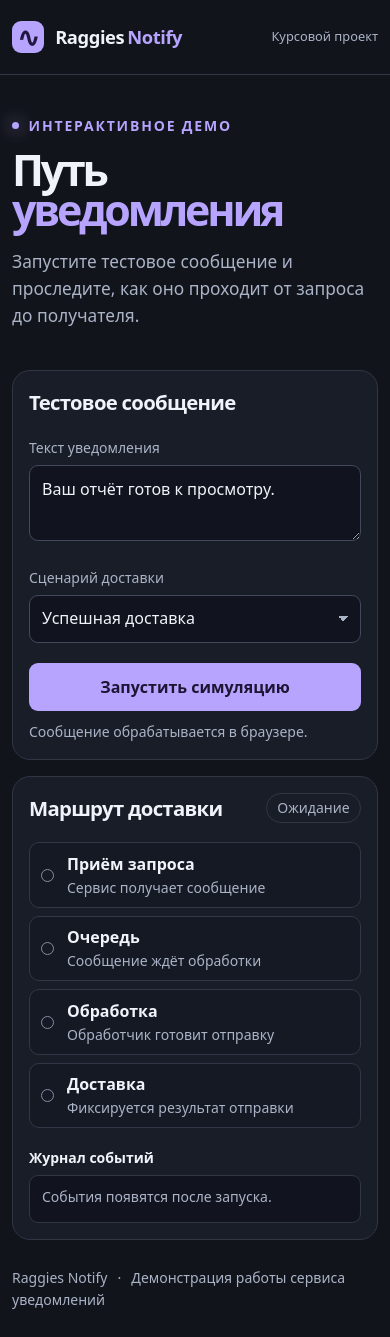
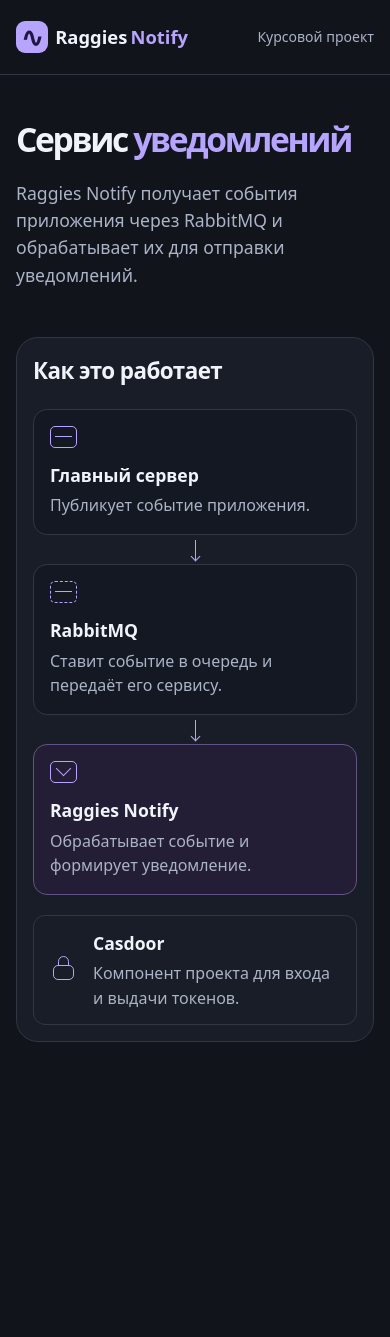
Before and after one commit to alexander-u03-work/notifications, a plain HTML site: page docs/index.html in a window 390 px wide. After the commit the page ends 1090 px from the top, so only its background shows below. Drawn offline with Linux system fonts and the light colour scheme.

Commit message:
Update Pages demo from Sites v2

```diff
--- a/docs/demo.js
+++ /dev/null
@@ -1,84 +0,0 @@
-const form = document.querySelector('#demo');
-const launch = document.querySelector('#launch');
-const status = document.querySelector('#status');
-const steps = [...document.querySelectorAll('#flow li')];
-const log = document.querySelector('#events');
-const receipt = document.querySelector('#receipt');
-const messageField = document.querySelector('#message');
-
-const pause = () => new Promise(resolve => setTimeout(resolve, 550));
-
-function showStatus(label, tone) {
-  status.textContent = label;
-  status.dataset.tone = tone;
-}
-
-function record(message) {
-  const entry = document.createElement('li');
-  const timestamp = document.createElement('time');
-  const now = new Date();
-  timestamp.dateTime = now.toISOString();
-  timestamp.textContent = now.toLocaleTimeString('ru-RU');
-  entry.append(timestamp, message);
-  log.append(entry);
-}
-
-async function runStep(index, message) {
-  const step = steps[index];
-  step.dataset.state = 'active';
-  record(message);
-  await pause();
-  step.dataset.state = 'done';
-}
-
-messageField.addEventListener('input', () => messageField.setCustomValidity(''));
-
-form.addEventListener('submit', async event => {
-  event.preventDefault();
-  if (launch.disabled) return;
-
-  const message = messageField.value.trim();
-  if (!message) {
-    messageField.setCustomValidity('Введите текст уведомления.');
-    messageField.reportValidity();
-    return;
-  }
-
-  const scenario = document.querySelector('#scenario').value;
-  launch.disabled = true;
-  receipt.hidden = true;
-  log.replaceChildren();
-  steps.forEach(step => delete step.dataset.state);
-  showStatus('В обработке', 'active');
-
-  try {
-    await runStep(0, 'Тестовый запрос принят.');
-    await runStep(1, 'Сообщение помещено в очередь.');
-    await runStep(2, 'Обработчик подготовил сообщение.');
-    steps[3].dataset.state = 'active';
-    record('Выполняется попытка доставки.');
-    await pause();
-
-    if (scenario === 'retry') {
-      steps[3].dataset.state = 'error';
-      record('Временный сбой. Запланирована повторная попытка.');
-      await pause();
-      await runStep(3, 'Повторная попытка доставки.');
-    }
-
-    if (scenario === 'failure') {
-      steps[3].dataset.state = 'error';
-      record('Канал доставки отклонил сообщение.');
-      showStatus('Ошибка доставки', 'bad');
-      return;
-    }
-
-    steps[3].dataset.state = 'done';
-    record('Сообщение доставлено в симуляции.');
-    receipt.querySelector('p').textContent = message;
-    receipt.hidden = false;
-    showStatus('Доставлено', 'good');
-  } finally {
-    launch.disabled = false;
-  }
-});
--- a/docs/index.html
+++ b/docs/index.html
@@ -3,10 +3,9 @@
 <head>
 <meta charset="utf-8">
 <meta name="viewport" content="width=device-width, initial-scale=1">
-<meta name="description" content="Интерактивная демонстрация сервиса уведомлений для курсового проекта.">
-<title>Raggies Notify — путь уведомления</title>
+<meta name="description" content="Как устроен сервис уведомлений Raggies Notify.">
+<title>Raggies Notify — архитектура сервиса</title>
 <link rel="stylesheet" href="style.css">
-<script src="demo.js" defer></script>
 </head>
 <body>
 <header class="top"><div class="wrap bar">
@@ -15,35 +14,35 @@
 </div></header>
 <main class="wrap" id="top">
 <section class="hero" aria-labelledby="title">
-<div class="intro"><div class="eyebrow"><span></span> ИНТЕРАКТИВНОЕ ДЕМО</div>
-<h1 id="title">Путь<br><em>уведомления</em></h1>
-<p>Запустите тестовое сообщение и проследите, как оно проходит от запроса до получателя.</p></div>
-<div class="art" aria-hidden="true"><div class="orbit outer"></div><div class="orbit inner"></div><div class="orbit core"></div><i class="spark one"></i><i class="spark two"></i><i class="spark three"></i><div class="envelope"><b></b></div></div>
+<div class="intro">
+<h1 id="title">Сервис <em>уведомлений</em></h1>
+<p>Raggies Notify получает события приложения через RabbitMQ и обрабатывает их для отправки уведомлений.</p>
+</div>
 </section>
-<section class="studio" aria-label="Симулятор уведомлений">
-<form class="panel settings" id="demo">
-<h2>Тестовое сообщение</h2>
-<label for="message">Текст уведомления</label>
-<textarea id="message" required maxlength="160" rows="2">Ваш отчёт готов к просмотру.</textarea>
-<label for="scenario">Сценарий доставки</label>
-<select id="scenario"><option value="success">Успешная доставка</option><option value="retry">Временный сбой и повтор</option><option value="failure">Ошибка доставки</option></select>
-<button id="launch" type="submit">Запустить симуляцию</button>
-<p class="hint">Сообщение обрабатывается в браузере.</p>
-</form>
-<section class="panel monitor" aria-labelledby="flow-title">
-<div class="monitor-head"><h2 id="flow-title">Маршрут доставки</h2><span id="status" role="status">Ожидание</span></div>
-<ol class="flow" id="flow">
-<li><span class="node" aria-hidden="true"></span><div><strong>Приём запроса</strong><small>Сервис получает сообщение</small></div></li>
-<li><span class="node" aria-hidden="true"></span><div><strong>Очередь</strong><small>Сообщение ждёт обработки</small></div></li>
-<li><span class="node" aria-hidden="true"></span><div><strong>Обработка</strong><small>Обработчик готовит отправку</small></div></li>
-<li><span class="node" aria-hidden="true"></span><div><strong>Доставка</strong><small>Фиксируется результат отправки</small></div></li>
+<section class="panel" aria-labelledby="flow-title">
+<h2 id="flow-title">Как это работает</h2>
+<ol class="flow">
+<li>
+<span class="icon server" aria-hidden="true"></span>
+<h3>Главный сервер</h3>
+<p>Публикует событие приложения.</p>
+</li>
+<li>
+<span class="icon broker" aria-hidden="true"></span>
+<h3>RabbitMQ</h3>
+<p>Ставит событие в очередь и передаёт его сервису.</p>
+</li>
+<li>
+<span class="icon mail" aria-hidden="true"></span>
+<h3>Raggies Notify</h3>
+<p>Обрабатывает событие и формирует уведомление.</p>
+</li>
 </ol>
-<div class="log-head">Журнал событий</div>
-<ol class="log" id="events" aria-label="Журнал событий" aria-live="polite"><li class="muted">События появятся после запуска.</li></ol>
-<div id="receipt" class="receipt" hidden><strong>Что увидит получатель</strong><p></p></div>
-</section>
+<aside class="auth" aria-labelledby="auth-title">
+<span class="icon lock" aria-hidden="true"></span>
+<div><h3 id="auth-title">Casdoor</h3><p>Компонент проекта для входа и выдачи токенов.</p></div>
+</aside>
 </section>
 </main>
-<footer class="wrap">Raggies Notify <span>·</span> Демонстрация работы сервиса уведомлений</footer>
 </body>
 </html>
--- a/docs/style.css
+++ b/docs/style.css
@@ -1,55 +1,49 @@
-:root{color-scheme:dark;--bg:#11141b;--panel:#191d27;--line:#303644;--ink:#f1f3fb;--muted:#abb3c7;--accent:#b6a4ff;--good:#8be4bb;--bad:#ff9d9d}
-*{box-sizing:border-box}
-body{margin:0;background:var(--bg);color:var(--ink);font:1rem/1.55 system-ui,sans-serif}
-.wrap{width:min(1096px,calc(100% - 3rem));margin-inline:auto}
-.top{border-bottom:1px solid var(--line)}
-.bar,.monitor-head{display:flex;align-items:center;justify-content:space-between;gap:1rem}
-.bar{min-height:74px}
-.brand{display:inline-flex;align-items:center;gap:.45rem;color:inherit;text-decoration:none;font-weight:750;letter-spacing:-.025em;font-size:1.15rem}
-.brand>span:last-child{color:var(--accent);margin-left:-.25rem}
-.logo{display:grid;place-items:center;width:32px;height:32px;border-radius:9px;background:var(--accent);color:#211741;font-size:1.65rem;margin-right:.25rem;line-height:1}
-.project,.hint,footer{color:var(--muted);font-size:.875rem}
-.hero{display:grid;grid-template-columns:1.35fr 1fr;align-items:center;min-height:365px;gap:1rem;padding-block:2.5rem}
-.eyebrow{display:flex;align-items:center;gap:.6rem;color:var(--accent);font-size:.875rem;font-weight:700;letter-spacing:.13em}
-.eyebrow span,.spark{width:7px;height:7px;background:var(--accent);border-radius:50%;box-shadow:0 0 17px var(--accent)}
-h1{font-size:clamp(3rem,7.5vw,6.2rem);line-height:.95;letter-spacing:-.075em;margin:.3em 0 .22em}
-h1 em{color:var(--accent);font-style:normal}
-.intro p{max-width:410px;color:var(--muted);font-size:1.08rem;margin:1.15rem 0 0}
-.art{position:relative;min-height:285px;background:radial-gradient(ellipse at center,#322653 0%,transparent 69%);overflow:hidden;display:grid;place-items:center}
-.orbit{position:absolute;border:1px solid #67559070;border-radius:50%;aspect-ratio:1}
-.outer{width:278px;border-style:dashed}.inner{width:219px}.core{width:158px}
-.spark{position:absolute}.one{top:18%;left:67%}.two{top:70%;left:26%}.three{top:82%;left:65%;width:5px;height:5px}
-.envelope{position:relative;width:94px;height:65px;border:2px solid #d7c9ff;border-radius:13px;background:linear-gradient(140deg,#7456bd,#34254f);transform:rotate(-13deg);box-shadow:0 0 45px #9875fa70;overflow:hidden}
-.envelope b{position:absolute;width:68px;height:68px;left:11px;top:-40px;border:2px solid #d7c9ff;border-radius:10px;transform:rotate(45deg);background:#7153b7}
-.studio{display:grid;grid-template-columns:minmax(0,0.88fr) minmax(0,1.4fr);gap:1rem;align-items:start}
-.panel{background:var(--panel);border:1px solid var(--line);border-radius:18px;padding:clamp(1rem,3vw,1.65rem)}
-h2{font-size:1.27rem;letter-spacing:-.035em;margin:0}
-label{display:block;margin:1.2rem 0 .38rem;color:var(--muted);font-size:.875rem}
-textarea,select,button{width:100%;font:inherit;border-radius:9px}
-textarea,select{background:#11141e;color:var(--ink);border:1px solid #42495d;padding:.65rem .75rem}
-textarea{resize:vertical;min-height:76px}
-select{appearance:none;padding-right:2.4rem;background-image:linear-gradient(45deg,transparent 50%,var(--muted) 50%),linear-gradient(135deg,var(--muted) 50%,transparent 50%);background-position:calc(100% - 17px) 50%,calc(100% - 12px) 50%;background-size:5px 5px;background-repeat:no-repeat}
-button{margin-top:1.3rem;border:0;color:#1d1533;background:var(--accent);font-weight:750;padding:.7rem;cursor:pointer}
-button:hover:enabled{background:#c9baff}button:disabled{opacity:.65;cursor:wait}
-:focus-visible{outline:2px solid var(--accent);outline-offset:3px}
-.hint{margin:.65rem 0 0}
-#status{border:1px solid var(--line);border-radius:999px;padding:.2rem .65rem;font-size:.875rem;color:var(--muted);text-align:center}
-#status[data-tone=good]{color:var(--good)}#status[data-tone=bad]{color:var(--bad)}#status[data-tone=active]{color:var(--accent)}
-.flow{list-style:none;padding:0;margin:1.15rem 0;display:grid;gap:.5rem}
-.flow li{position:relative;display:flex;align-items:center;gap:.8rem;border:1px solid #323748;border-radius:10px;padding:.53rem .7rem;background:#151923}
-.flow strong,.flow small{display:block}
-.flow small,.muted{font-size:.875rem;color:var(--muted)}
-.node{width:13px;height:13px;border:1px solid #858da3;border-radius:50%;flex:none}
-.flow li[data-state=active]{border-color:#9478e1}.flow li[data-state=active] .node{background:var(--accent);border-color:var(--accent)}
-.flow li[data-state=done] .node{background:var(--good);border-color:var(--good)}
-.flow li[data-state=error] .node{background:var(--bad);border-color:var(--bad)}
-.log-head{font-size:.875rem;font-weight:650;margin-bottom:.4rem}
-.log{margin:0;list-style:none;padding:.65rem .75rem;background:#11141e;border:1px solid var(--line);border-radius:9px;min-height:48px;font-size:.875rem}
-.log li+li{margin-top:.3rem}
-.log time{color:var(--accent);font-variant-numeric:tabular-nums;margin-right:.55rem}
-.receipt{margin-top:.8rem;padding:.75rem;border-radius:9px;border:1px solid #426451;background:#172721;overflow-wrap:anywhere}
-.receipt p{margin:.25rem 0 0;white-space:pre-wrap}
-footer{padding-block:1.7rem}
-footer span{margin-inline:.4rem}
-@media(max-width:720px){.hero{grid-template-columns:1fr;min-height:auto}.art{display:none}.studio{grid-template-columns:1fr}}
-@media(max-width:400px){.wrap{width:calc(100% - 1.5rem)}h1{font-size:clamp(2.35rem,11vw,3rem)}.bar{gap:.4rem}.project{font-size:.8rem}.monitor-head{align-items:flex-start}}
+:root {
+  color-scheme: dark;
+  --bg: #11141b;
+  --panel: #191d27;
+  --line: #303644;
+  --ink: #f1f3fb;
+  --muted: #abb3c7;
+  --accent: #b6a4ff;
+}
+* { box-sizing: border-box; }
+body { margin: 0; background: var(--bg); color: var(--ink); font: 1rem/1.55 system-ui, sans-serif; }
+.wrap { width: min(1096px, calc(100% - 3rem)); margin-inline: auto; }
+.top { border-bottom: 1px solid var(--line); }
+.bar { min-height: 74px; display: flex; align-items: center; justify-content: space-between; gap: 1rem; }
+.brand { display: inline-flex; align-items: center; gap: .45rem; color: inherit; text-decoration: none; font-size: 1.15rem; font-weight: 750; }
+.brand > span:last-child { color: var(--accent); margin-left: -.25rem; }
+.logo { display: grid; place-items: center; width: 32px; height: 32px; border-radius: 9px; background: var(--accent); color: #211741; font-size: 1.65rem; line-height: 1; }
+.project { color: var(--muted); font-size: .875rem; }
+main { padding-bottom: 3rem; }
+.hero { padding-block: clamp(3rem, 8vw, 6rem); }
+h1, h2, h3, p { margin: 0; }
+h1 { max-width: 850px; font-size: clamp(2.1rem, 8vw, 6.2rem); line-height: .98; letter-spacing: -.07em; }
+h1 em { color: var(--accent); font-style: normal; }
+.intro p { max-width: 565px; margin-top: 1.5rem; color: var(--muted); font-size: 1.1rem; }
+.panel { padding: clamp(1rem, 3vw, 2rem); border: 1px solid var(--line); border-radius: 22px; background: var(--panel); }
+h2 { font-size: 1.4rem; letter-spacing: -.025em; }
+.flow { display: grid; grid-template-columns: repeat(3, minmax(0, 1fr)); gap: 2.75rem; list-style: none; margin: 1.25rem 0; padding: 0; }
+.flow li { position: relative; min-height: 168px; padding: 1rem; border: 1px solid var(--line); border-radius: 14px; background: #141822; }
+.flow li:last-child { background: #231d36; border-color: #635384; }
+.flow li + li::before { content: ""; position: absolute; width: 1.75rem; height: 1px; right: calc(100% + .55rem); top: 50%; background: var(--accent); }
+.flow li + li::after { content: ""; position: absolute; width: 6px; height: 6px; right: calc(100% + .55rem); top: calc(50% - 3px); border: solid var(--accent); border-width: 1px 1px 0 0; transform: rotate(45deg); }
+h3 { font-size: 1.1rem; }
+.flow p, .auth p { margin-top: .25rem; color: var(--muted); }
+.icon { display: block; position: relative; width: 27px; height: 22px; border: 1.5px solid var(--accent); border-radius: 5px; color: var(--accent); }
+.flow .icon { margin-bottom: .9rem; }
+.server::after, .broker::after { content: ""; position: absolute; left: 4px; right: 4px; top: 9px; height: 1px; background: currentColor; }
+.broker { border-style: dashed; }
+.mail::after { content: ""; width: 10px; height: 10px; border: solid currentColor; border-width: 0 1px 1px 0; position: absolute; top: 1px; left: 7px; transform: rotate(45deg); }
+.auth { display: flex; align-items: center; gap: 1rem; padding: .85rem 1rem; border: 1px solid var(--line); border-radius: 12px; }
+.lock { flex: none; width: 21px; height: 15px; margin: 5px 3px 0; }
+.lock::before { content: ""; position: absolute; left: 4px; right: 4px; height: 8px; bottom: 100%; border: 1px solid currentColor; border-radius: 8px 8px 0 0; }
+:focus-visible { outline: 2px solid var(--accent); outline-offset: 3px; }
+@media (max-width: 740px) {
+  .wrap { width: calc(100% - 2rem); }
+  .flow { grid-template-columns: 1fr; gap: 1.8rem; }
+  .flow li { min-height: auto; }
+  .flow li + li::before { width: 1px; height: 1.25rem; top: auto; bottom: calc(100% + .3rem); left: 50%; }
+  .flow li + li::after { top: auto; right: auto; bottom: calc(100% + .3rem); left: calc(50% - 3px); transform: rotate(135deg); }
+}
```
